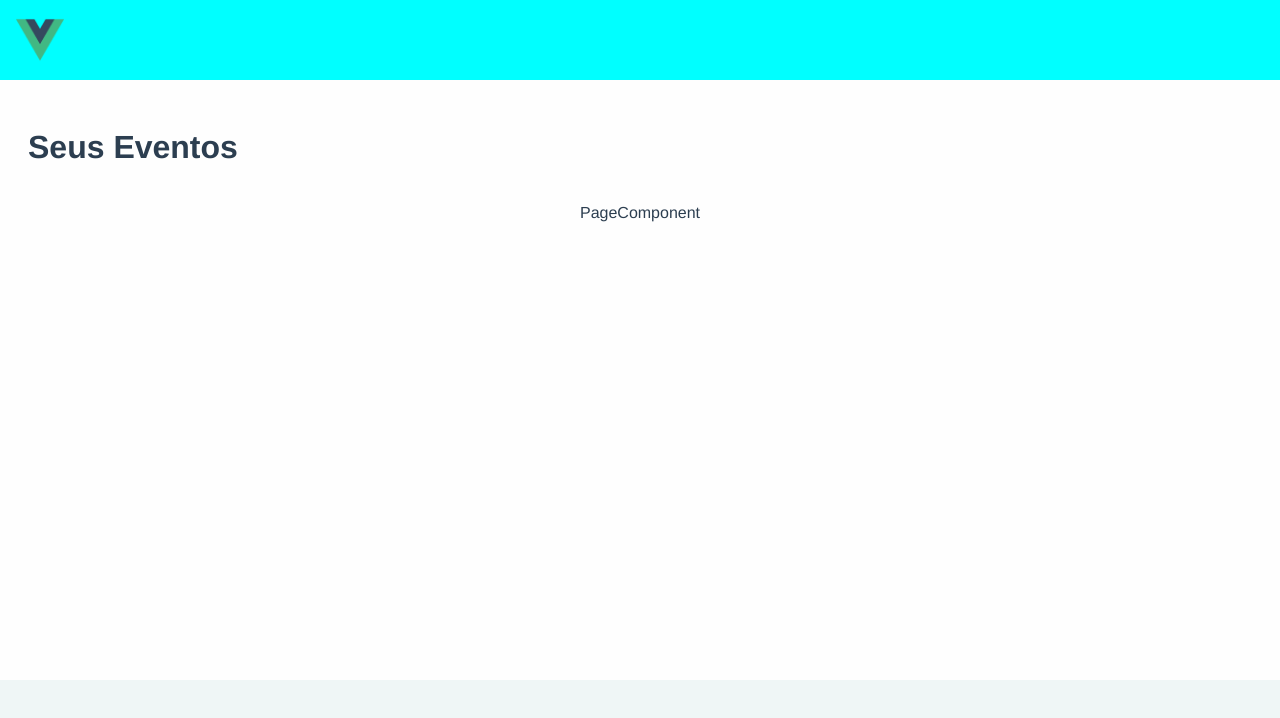
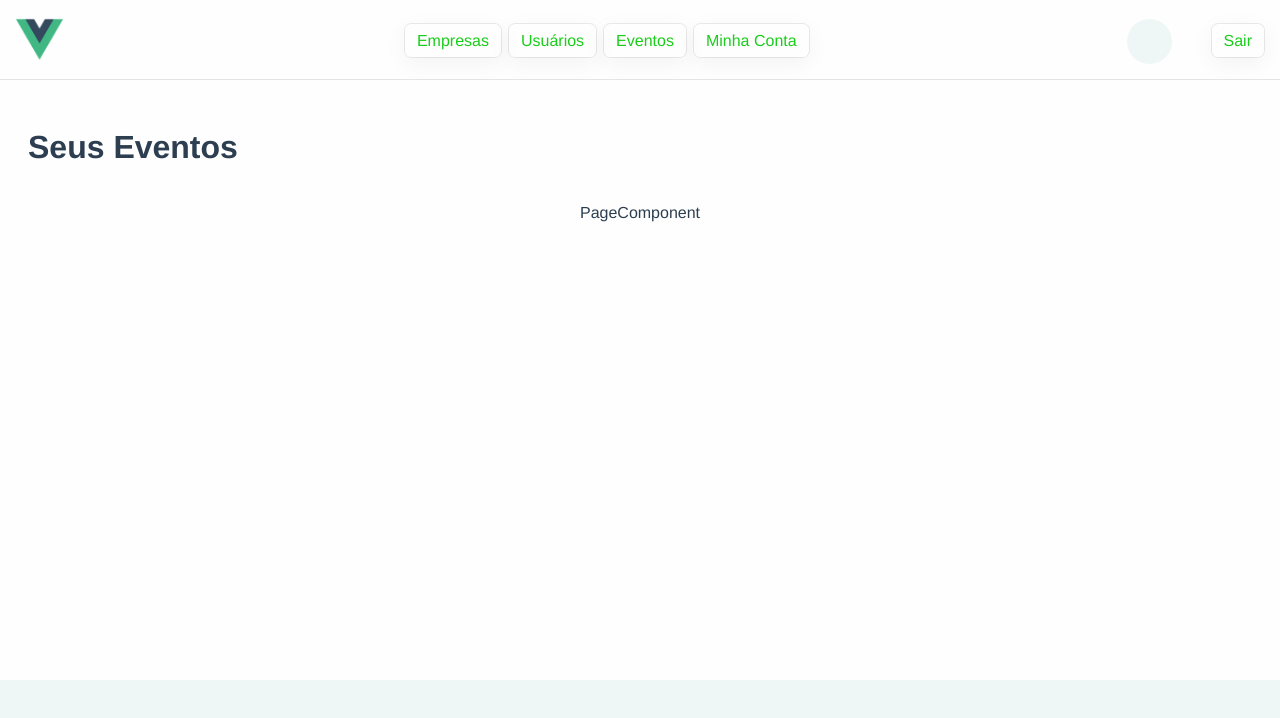
Before and after one commit to caiocgmspi/bits-events-frontend, a Vue app: page / in a window 1280 px wide. Shown: the top 718 px of the page. Built offline with nearby package versions, Linux system fonts and the light colour scheme.

Commit message:
Header Menus separados por user role

```diff
--- a/src/components/HeaderApp.vue
+++ b/src/components/HeaderApp.vue
@@ -1,5 +1,49 @@
 <script setup>
+import { ref, onMounted } from 'vue';
 
+const menus = ref([]);
+const currentUser = (
+    {
+        role: 'admin'
+    }
+)
+const loadMenus = () => {
+    let auxMenus = [
+        {
+            path: '/companies/',
+            name: 'Empresas',
+            role: ['admin']
+        },
+        {
+            path: '/accounts/',
+            name: 'Usuários',
+            role: ['admin']
+        },
+        {
+            path: '/events/',
+            name: 'Eventos',
+            role: ['admin']
+        },
+        {
+            path: '/events/',
+            name: 'Meus Eventos',
+            role: ['empresa', 'usuario']
+        },
+        {
+            path: '/my-account',
+            name: 'Minha Conta',
+            role: ['empresa', 'usuario', 'admin']
+        }
+    ];
+
+    auxMenus = auxMenus?.filter((menu) => menu?.role?.includes(currentUser?.role));
+
+    menus.value = auxMenus;
+}
+
+onMounted(() => {
+    loadMenus();
+});
 </script>
 
 <template>
@@ -7,6 +51,30 @@
         <div class="header-logo">
             <img alt="Vue logo" src="@/assets/logo.png">
         </div>
+        <!-- Header Menus -->
+        <div class="header-menus mr-auto ml-auto">
+            <ul class="menu d-flex flex-wrap gap-2">
+                <li v-for="menu in menus" :key="menu?.path" class="menu-item">
+                    <RouterLink :to="menu?.path">
+                        {{ menu?.name }}
+                    </RouterLink>
+                </li>
+            </ul>
+        </div>
+         <!-- Header User -->
+         <div class="header-user">
+            <div class="user-photo">
+                <img src="" />
+            </div>
+            <!-- Sair -->
+            <ul class="menu d-flex flex-wrap gap-2">
+                <li class="menu-item">
+                    <RouterLink :to="'/my-account/sair'">
+                        Sair
+                    </RouterLink>
+                </li>
+            </ul>
+         </div>
     </div>
 </template>
 
@@ -15,9 +83,10 @@
     display: flex;
     flex-wrap: wrap;
     width: 100%;
-    background-color: cyan;
+    background-color: var(--bg-template);
     padding: 1rem 1rem;
     height: 80px;
+    border-bottom: 1px solid rgba(0, 0, 0, 0.1);
 }
 
 .header-logo{
@@ -29,4 +98,18 @@
     max-width: 120px;
     height: 100%;
 }
+
+.header-user {
+    display: flex;
+    flex-direction: row;
+    margin: auto 0;
+}
+
+.header-user .user-photo{
+    width: 45px;
+    height: 45px;
+    margin: auto 0 auto 1rem;
+    border-radius: 100%;
+    background-color: var(--bg-template-ice);
+}
 </style>
```
